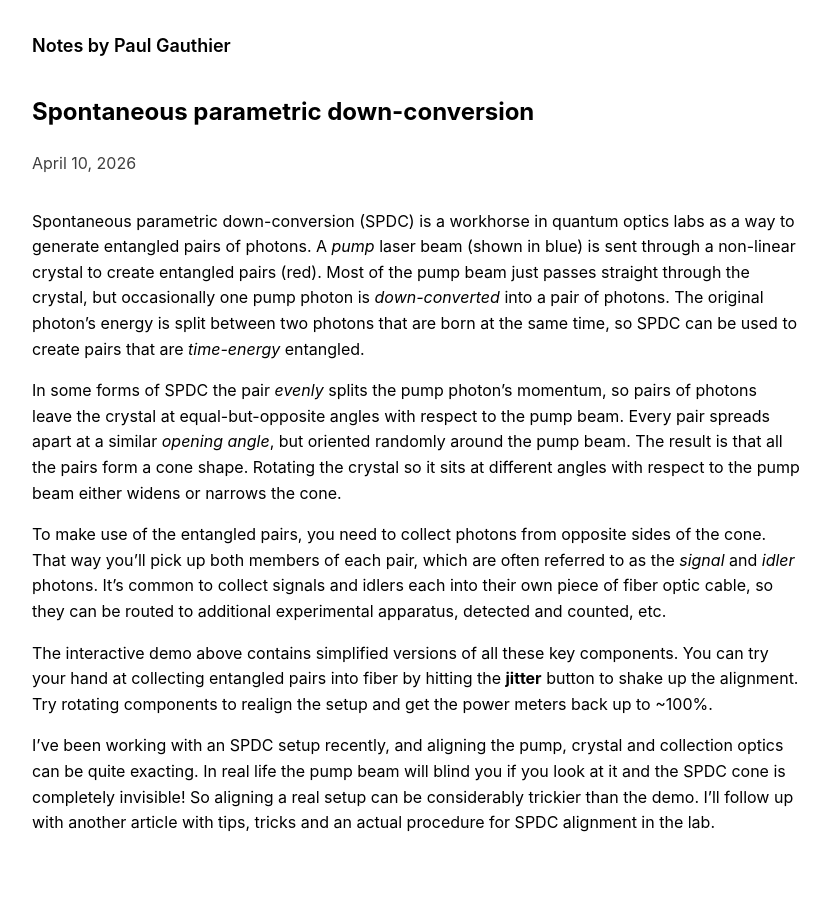
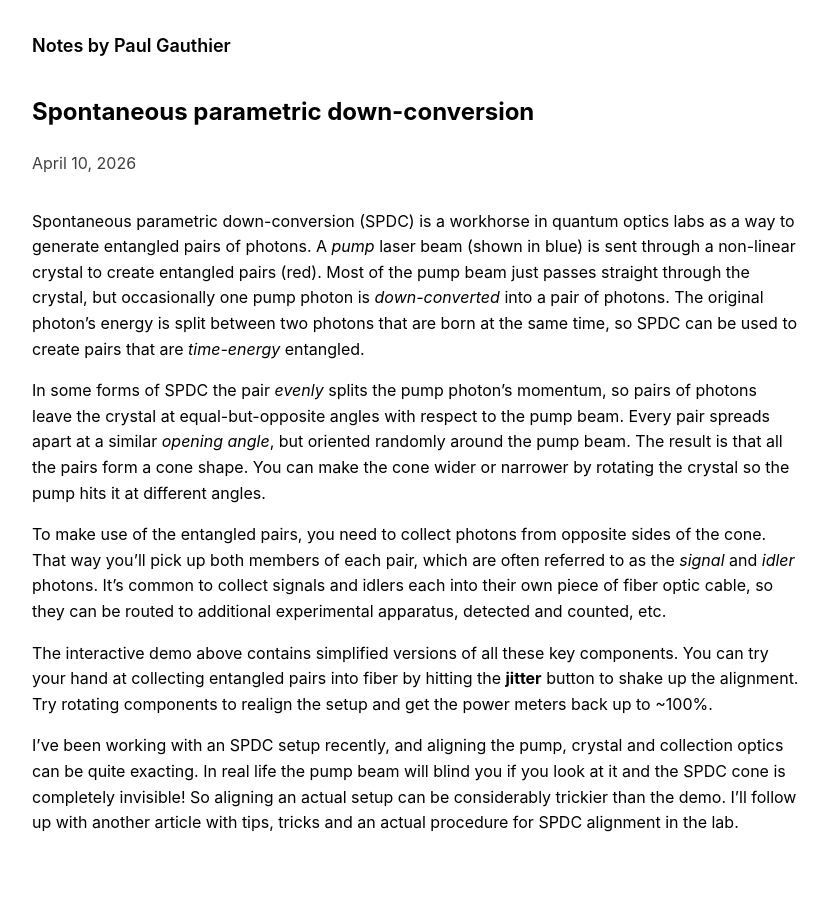
Before and after one commit to paul-gauthier/paul-gauthier.github.io, a Jekyll site: the page built from docs/_posts/2026-04-10-spdc.md, in a window 1280 px wide. Shown: the whole page, without its empty margins (224-1054 px from the left). Built offline with Jekyll 4.4.1, drawn with Linux system fonts in a browser that asks for light colours; a script that is not in the unit is left out.

Commit message:
docs: Clarify SPDC cone widening explanation in post

```diff
--- a/docs/_posts/2026-04-10-spdc.md
+++ b/docs/_posts/2026-04-10-spdc.md
@@ -24,8 +24,9 @@ with respect to the pump beam.
 Every pair spreads apart at a similar *opening angle*,
 but oriented randomly around the pump beam.
 The result is that all the pairs form a cone shape.
-Rotating the crystal so it sits at different angles
-with respect to the pump beam either widens or narrows the cone.
+You can make the cone wider or narrower by
+rotating the crystal so
+the pump hits it at different angles.
 
 To make use of the entangled pairs, you need to collect
 photons from opposite sides of the cone.
@@ -48,6 +49,6 @@ I’ve been working with an SPDC setup recently,
 and aligning the pump, crystal and collection optics can be quite exacting.
 In real life the pump beam will blind you if you look at it
 and the SPDC cone is completely invisible!
-So aligning a real setup can be considerably trickier than the demo.
+So aligning an actual setup can be considerably trickier than the demo.
 I'll follow up with another article with tips, tricks and an
 actual procedure for SPDC alignment in the lab.
```
